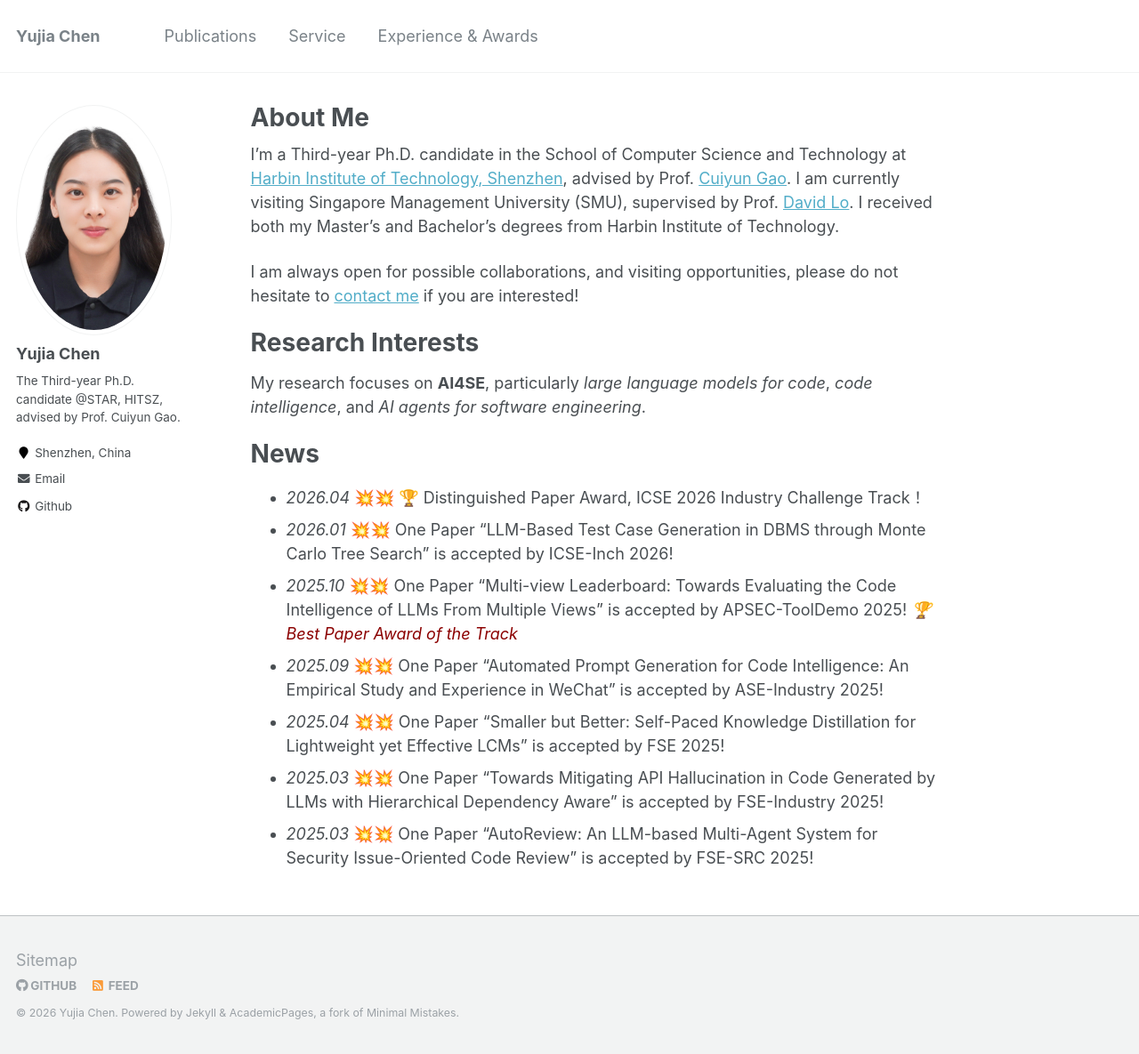
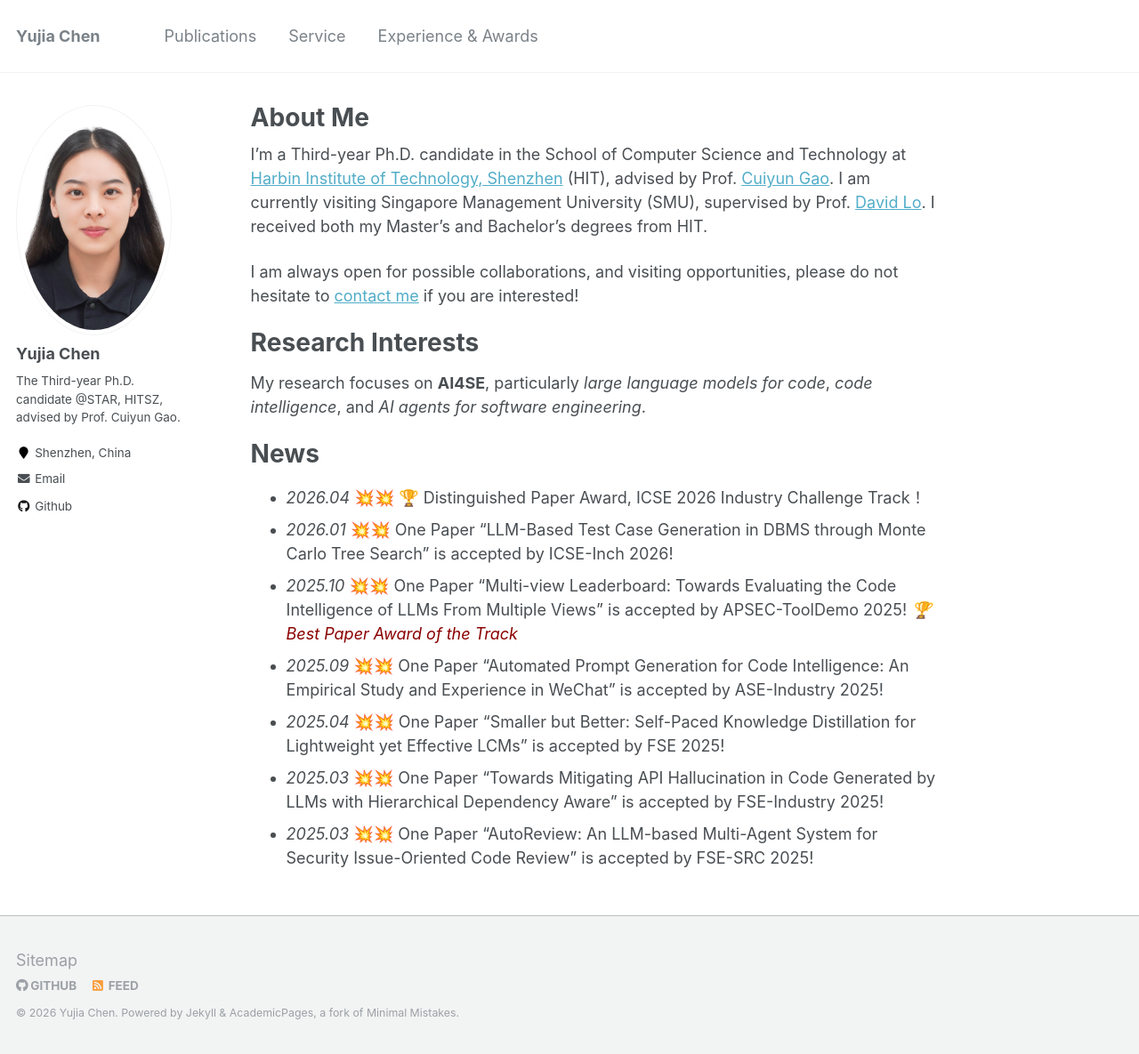
Before and after one commit to yujiachen99/yujiachen99.github.io, a Jekyll site: the page built from _pages/about.md, in a window 1280 px wide and 1185 px high. Shown: the whole window at 89% size. Built offline with Jekyll 4.4.1, drawn with Linux system fonts in a browser that asks for light colours.

Commit message:
Add HIT abbreviation to bio

```diff
--- a/_pages/about.md
+++ b/_pages/about.md
@@ -8,7 +8,7 @@ redirect_from:
   - /about.html
 ---
 
-I'm a Third-year Ph.D. candidate in the School of Computer Science and Technology at [Harbin Institute of Technology, Shenzhen](http://cs.hitsz.edu.cn/), advised by Prof. [Cuiyun Gao](https://cuiyungao.github.io/). I am currently visiting Singapore Management University (SMU), supervised by Prof. [David Lo](http://www.mysmu.edu/faculty/davidlo/). I received both my Master's and Bachelor's degrees from Harbin Institute of Technology.
+I'm a Third-year Ph.D. candidate in the School of Computer Science and Technology at [Harbin Institute of Technology, Shenzhen](http://cs.hitsz.edu.cn/) (HIT), advised by Prof. [Cuiyun Gao](https://cuiyungao.github.io/). I am currently visiting Singapore Management University (SMU), supervised by Prof. [David Lo](http://www.mysmu.edu/faculty/davidlo/). I received both my Master's and Bachelor's degrees from HIT.
 
 I am always open for possible collaborations, and visiting opportunities, please do not hesitate to [contact me](yujiachen@stu.hit.edu.cn) if you are interested!
 # Research Interests
```
